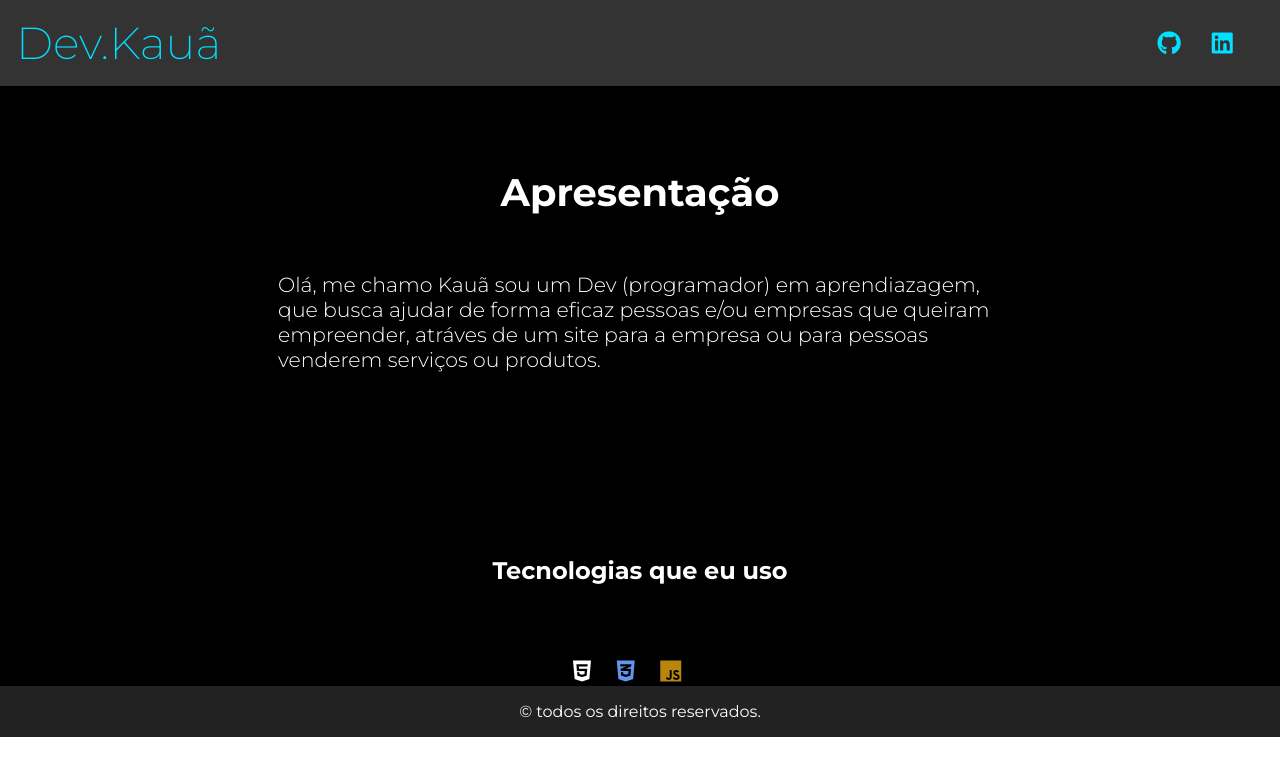
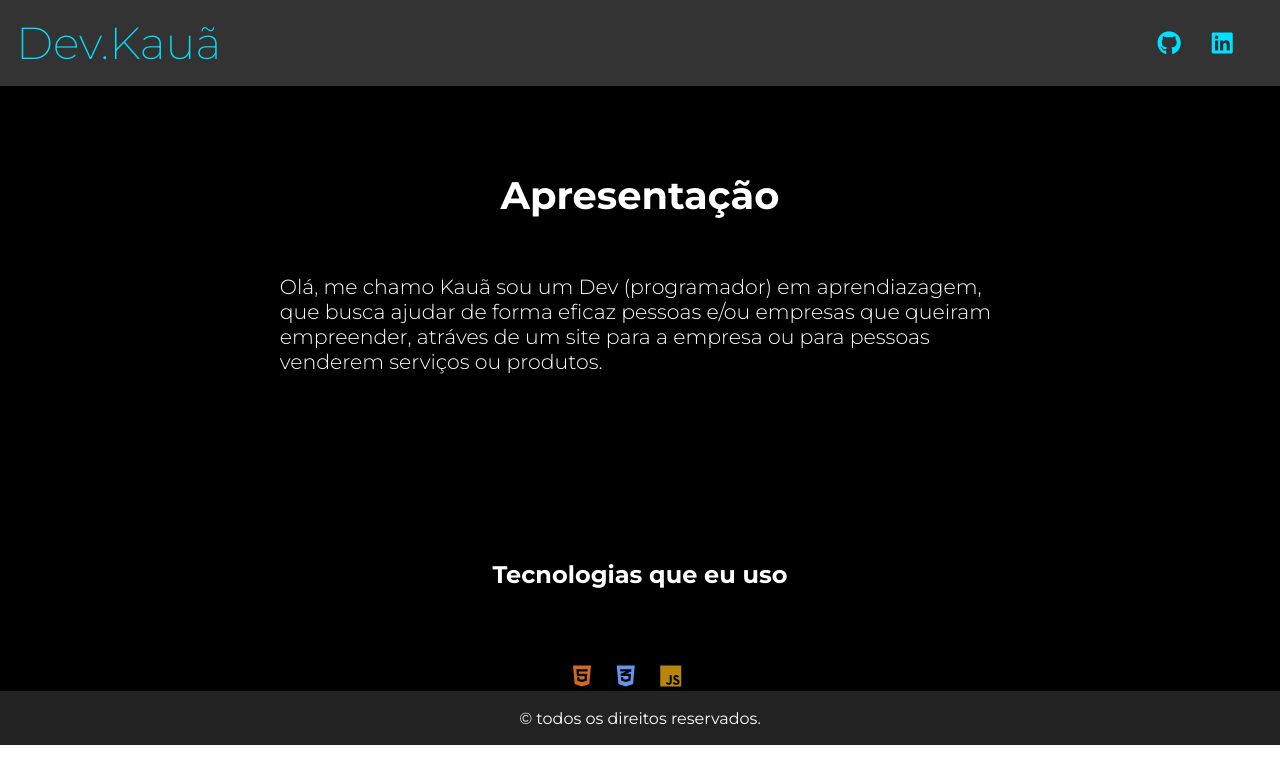
Before and after one commit to Vennom-Programer/Portifolio, a plain HTML site: page index.htm in a window 1280 px wide. In both pictures the pointer is over the link 594 px from the left and 671 px from the top of the page. Drawn offline with Linux system fonts and the light colour scheme.

Commit message:
Update styles.css

```diff
--- a/styles.css
+++ b/styles.css
@@ -52,7 +52,7 @@ header h1:hover, a:hover {
 
 footer {
     background-color: #222;
-    padding: 16px;
+    padding: 17.5px;
 
     display: flex;
     align-items: center;
@@ -67,7 +67,7 @@ footer span {
 main {
     background-color: black;
     color: #fff;
-    padding: 6.5%;
+    padding: 6.7%;
     align-items: center;
     display: flex;
     flex-direction: column;
@@ -106,7 +106,7 @@ h2 {
 #images{
     display: flex;
     flex-direction: row;
-    align-items: justify;
+    align-items: center;
     justify-content: center;
 
 }
@@ -116,6 +116,7 @@ h2 {
     font-size: 1.5em;
     color: chocolate;
     transition: none;
+
 }
 
 .icone-2{
@@ -131,3 +132,18 @@ h2 {
     color: darkgoldenrod;
     transition: none;
 }
+
+.icone-1:hover {
+    transition: none;
+    color: chocolate;
+}
+
+.icone-2:hover {
+    transition: none;
+    color: cornflowerblue;
+}
+
+.icone-3:hover {
+    transition: none;
+    color: darkgoldenrod;
+}
```
